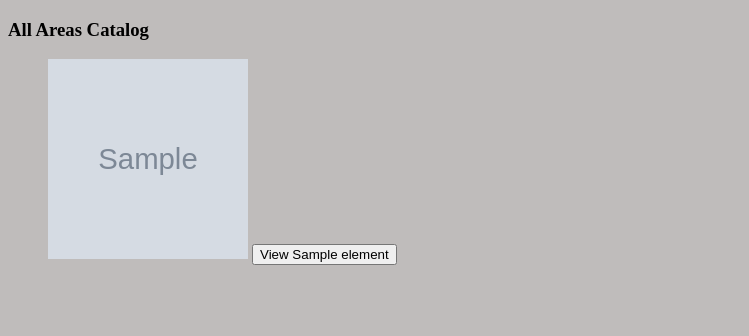
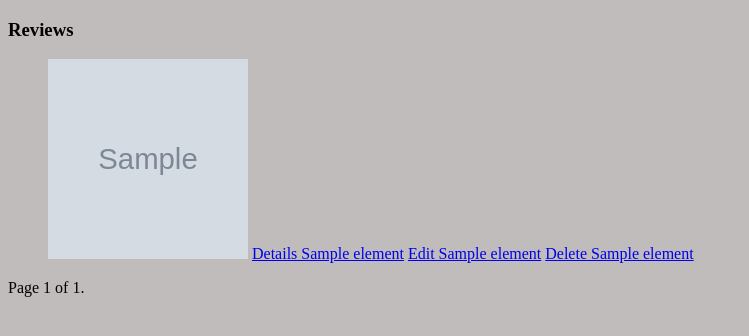
Before and after one commit to AtanasKisyov/book_reviews, a Django app: template templates/generic/all_reviews.html in a window 1280 px wide. Shown: the part 68-404 px from the top of the page, without its empty margins (0-749 px from the left). Run offline with Django 4.2, Linux system fonts and the light colour scheme; the template is opened without the code that fills it: most values are stand-ins (such as "Sample title", 1, 10 or a date in 2020); grey boxes marked "Sample" are stand-in pictures.

Commit message:
fixed logic for pagination and recently added reviews

```diff
--- a/book_reviews/book/urls.py
+++ b/book_reviews/book/urls.py
@@ -1,9 +1,11 @@
 from django.urls import path
 
-from book_reviews.book.views import HomeView, CreateReviewView, EditReviewView, DeleteReviewView, DetailsReviewView
+from book_reviews.book.views import HomeView, CreateReviewView, EditReviewView, DeleteReviewView, DetailsReviewView, \
+    AllReviewsView
 
 urlpatterns = [
     path('', HomeView.as_view(), name='home'),
+    path('review/all', AllReviewsView.as_view(), name='all_reviews'),
     path('review/create/', CreateReviewView.as_view(), name='create_review'),
     path('review/edit/int:<pk>', EditReviewView.as_view(), name='edit_review'),
     path('review/delete/int:<pk>', DeleteReviewView.as_view(), name='delete_review'),
--- a/templates/base/base.html
+++ b/templates/base/base.html
@@ -14,7 +14,7 @@
 <nav>
     <ul class="navbar">
         <li class="nav_li"><a href="{% url 'home' %}">Home</a></li>
-        <li class="nav_li"><a href="#">All Reviews</a></li>
+        <li class="nav_li"><a href="{% url 'all_reviews' %}">All Reviews</a></li>
         {% if request.user.is_authenticated %}
             <li class="nav_li"><a href="#">My Reviews</a></li>
             <li class="nav_li"><a href="{% url 'create_review' %}">Add Review</a></li>
--- a/templates/generic/all_reviews.html
+++ b/templates/generic/all_reviews.html
@@ -2,14 +2,35 @@
 
 {% block content %}
     <div>
-    <h3 class="welcome_message">All Areas Catalog</h3>
-        <ul>
-            {% for element in areas.all %}
+        <h3 class="welcome_message">Reviews</h3>
+        <ul class="list">
+            {% for element in object_list.all %}
                 <div class="review-card container">
-                    <img class="image" src="{{ element.picture.url }}" alt="" width="200" height="200">
-                    <button href="{% url 'details_area' %}" class="card-paragraph">View {{ element.name }}</button>
+                    <img class="image" src="{{ element.cover.url }}" alt="" width="200" height="200">
+                    <a href="{% url 'details_review' element.id %}"
+                       class="card-paragraph">Details {{ element.title }}</a>
+                    <a href="{% url 'edit_review' element.id %}" class="card-paragraph">Edit {{ element.name }}</a>
+                    <a href="{% url 'delete_review' element.id %}" class="card-paragraph">Delete {{ element.name }}</a>
                 </div>
             {% endfor %}
         </ul>
     </div>
+    <div>
+    <span>
+        {% if page_obj.has_previous %}
+            <a href="?page=1">&laquo; first</a>
+            <a href="?page={{ page_obj.previous_page_number }}">previous</a>
+        {% endif %}
+
+        <span >
+            Page {{ page_obj.number }} of {{ page_obj.paginator.num_pages }}.
+        </span>
+
+        {% if page_obj.has_next %}
+            <a href="?page={{ page_obj.next_page_number }}">next</a>
+            <a href="?page={{ page_obj.paginator.num_pages }}">last &raquo;</a>
+        {% endif %}
+    </span>
+</div>
+
 {% endblock %}
```
Also changed, not shown: book_reviews/book/views.py (+1 -6 lines).
